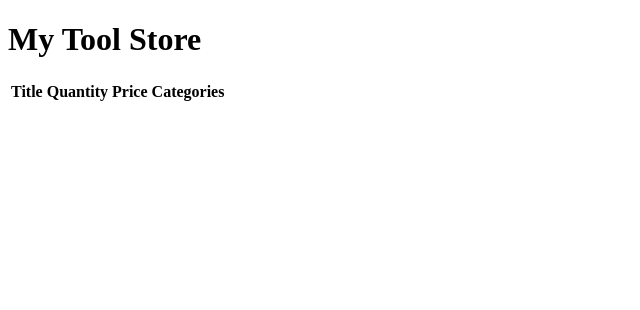
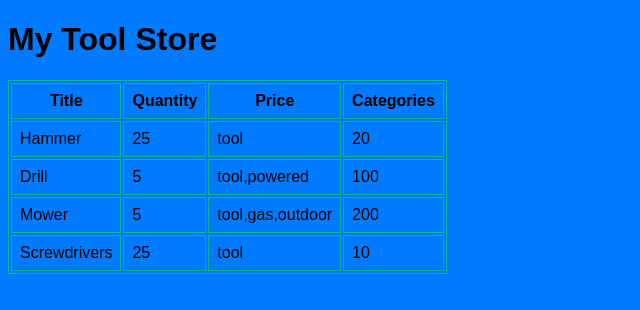
Before and after one commit to RobertBuenoDelacruz/codeup-web-exercises, a website: page ajax-store.html in a window 1280 px wide. Shown: the whole page, without its empty margins (0-640 px from the left). Drawn offline with Linux system fonts and the light colour scheme.

Commit message:
finsihed ajax exercise

```diff
--- a/ajax-store.html
+++ b/ajax-store.html
@@ -2,6 +2,21 @@
 <html>
 <head>
     <title>Online Store</title>
+
+    <style>
+        body {
+            font-family: NewRodin, sans-serif;
+            background-color: #007BFF;
+        }
+
+        table, tr, td, th {
+            border: 1px solid #0fb784;
+        }
+
+        td, th {
+            padding: .5em
+        }
+    </style>
 </head>
 <body>
 
@@ -16,12 +31,41 @@
             <th>Categories</th>
         </tr>
     </thead>
-    <tbody id="insertProducts"></tbody>
+    <tbody id="insertProducts">
+
+    </tbody>
 </table>
 
 <script>
     "use strict";
     // TODO: Create an AJAX GET request for the file under data/inventory.json
+    const productTable = document.querySelector("#insertProducts");
+
+    fetch("data/inventory.json")
+        .then(response => response.json())
+        .then(data => {
+            for(let item of data) {
+                const newRow = document.createElement("tr");
+                const title = document.createElement("td")
+                const quantity = document.createElement("td")
+                const categories = document.createElement("td")
+                const price = document.createElement("td")
+                //---------------------------------------
+                title.innerText = item.title
+                quantity.innerText = item.quantity;
+                categories.innerText = item.categories;
+                price.innerText = item.price;
+
+                newRow.appendChild(title)
+                newRow.appendChild(quantity)
+                newRow.appendChild(categories)
+                newRow.appendChild(price)
+
+
+                productTable.appendChild(newRow)
+            }
+        })
+
 
     // TODO: Take the data from inventory.json and append it to the products table
     //       HINT: Your data should come back as a JSON object; use console.log() to inspect
--- /dev/null
+++ b/data/inventory.json
@@ -0,0 +1,34 @@
+[
+    {
+        "title": "Hammer",
+        "quantity": 25,
+        "categories": [
+            "tool"
+        ],
+        "price": 20
+    }, {
+        "title": "Drill",
+        "quantity": 5,
+        "categories": [
+            "tool",
+            "powered"
+        ],
+        "price": 100
+    }, {
+        "title": "Mower",
+        "quantity": 5,
+        "categories": [
+            "tool",
+            "gas",
+            "outdoor"
+        ],
+        "price": 200
+    }, {
+        "title": "Screwdrivers",
+        "quantity": 25,
+        "categories": [
+            "tool"
+        ],
+        "price": 10
+    }
+]
```
Also changed, not shown: js/fetch.js (+13 -9 lines).
